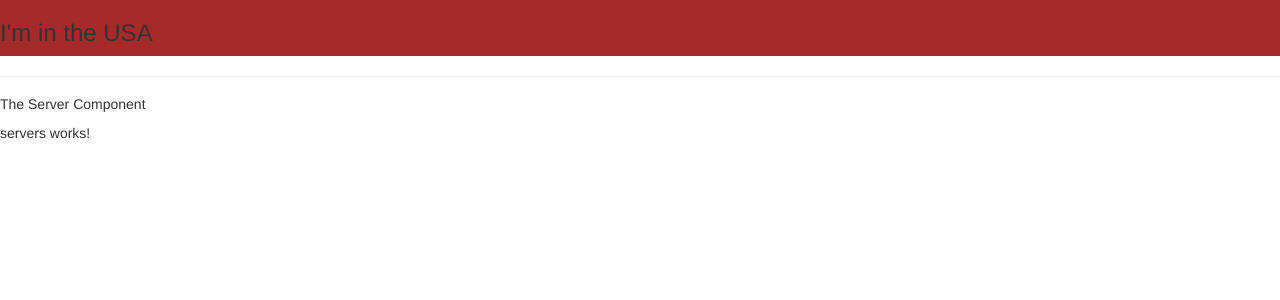
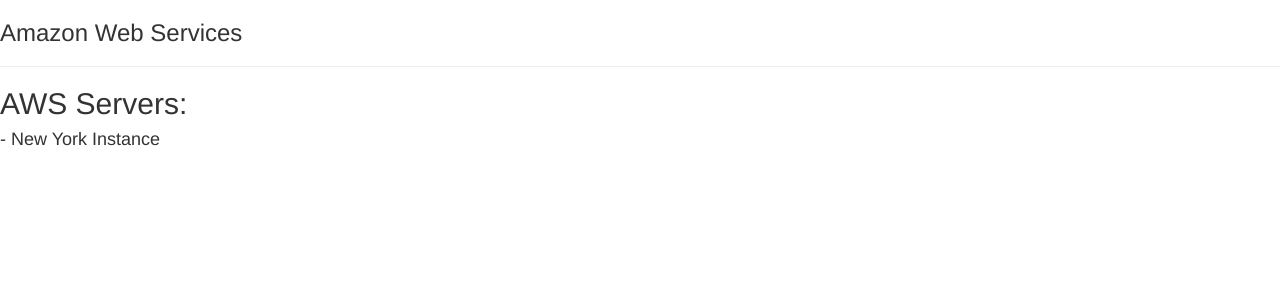
Before and after one commit to HluhovMax/my-first-app, an Angular app: page / in a window 1280 px wide. Shown: the top 300 px of the page. Built offline with nearby package versions, Linux system fonts and the light colour scheme.

Commit message:
rebranded to AWS

```diff
--- a/src/app/app.component.html
+++ b/src/app/app.component.html
@@ -1,6 +1,5 @@
-<div style="background: brown; align-content: center">
-  <h3>I'm in the {{country}}</h3>
+<div>
+  <h3>Amazon Web Services</h3>
+  <hr>
+  <app-servers></app-servers>
 </div>
-<hr>
-<server></server>
-<app-servers></app-servers>
--- a/src/app/server/server.component.html
+++ b/src/app/server/server.component.html
@@ -1 +1 @@
-<h5>The Server Component</h5>
+<h4>- New York Instance</h4>
--- a/src/app/servers/servers.component.html
+++ b/src/app/servers/servers.component.html
@@ -1 +1,2 @@
-<p>servers works!</p>
+<h2>AWS Servers: </h2>
+<server></server>
```
